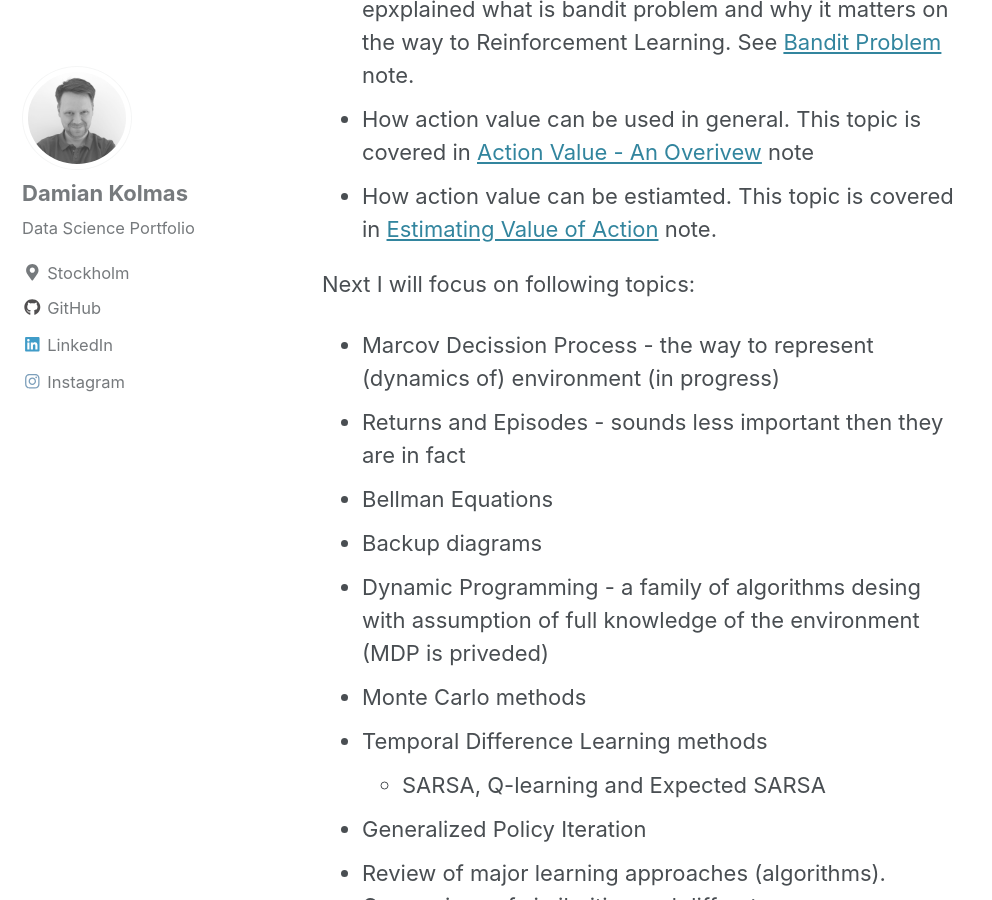
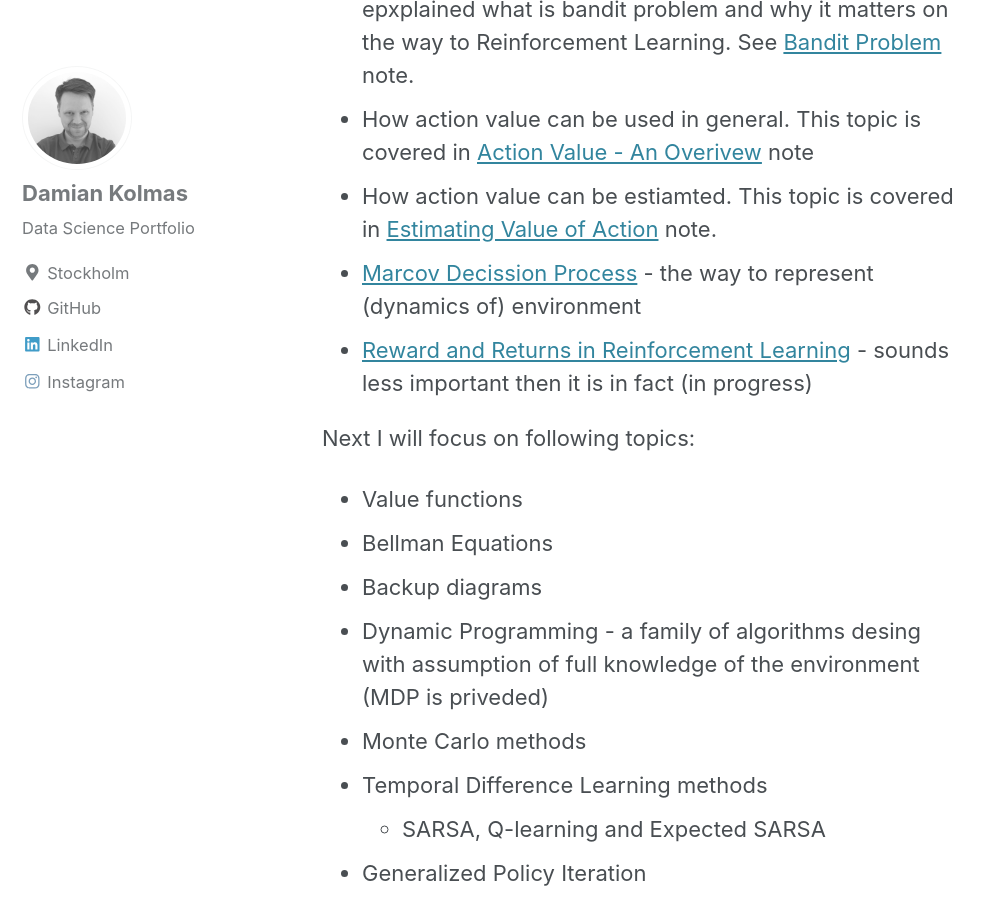
Before and after one commit to DKolmas/DKolmas.github.io, a Jekyll site: the page built from _posts/2019-08-21-Road-Map-Of-Learning.md, in a window 1280 px wide and 900 px high, scrolled down 337 px. Shown: the whole window, without its empty margins (0-992 px from the left). Built offline with Jekyll 4.4.1, drawn with Linux system fonts in a browser that asks for light colours; cached includes are drawn as plain includes.

Commit message:
Changes in content

```diff
--- a/_posts/2019-08-21-Road-Map-Of-Learning.md
+++ b/_posts/2019-08-21-Road-Map-Of-Learning.md
@@ -12,11 +12,11 @@ So far I have covered following topics:
  * K-armed bandit problem (bandits problem). I have epxplained what is bandit problem and why it matters on the way to Reinforcement Learning. See [Bandit Problem](http://www.damiankolmas.com/rl/Bandit-problem/) note.
  * How action value can be used in general. This topic is covered in [Action Value - An Overivew](http://www.damiankolmas.com/rl/Action-value-method/) note
  * How action value can be estiamted. This topic is covered in [Estimating Value of Action](http://www.damiankolmas.com/rl/Estimating-value-of-action/#) note.
-
+ * [Marcov Decission Process](http://www.damiankolmas.com/rl/Marcov-Decission-Process/) - the way to represent (dynamics of) environment
+ * [Reward and Returns in Reinforcement Learning](http://www.damiankolmas.com/rl/Rewards/#) - sounds less important then it is in fact (in progress)
 
 Next I will focus on following topics:
- * Marcov Decission Process - the way to represent (dynamics of) environment (in progress)
- * Returns and Episodes - sounds less important then they are in fact
+ * Value functions
  * Bellman Equations
  * Backup diagrams
  * Dynamic Programming - a family of algorithms desing with assumption of full knowledge of the environment (MDP is priveded)
```
Also changed, not shown: _posts/2019-08-13-Estimating-value-of-action.md (+1 -1 lines).
